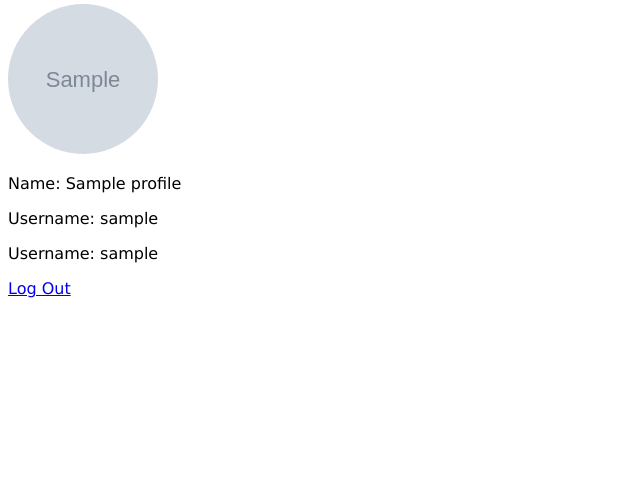
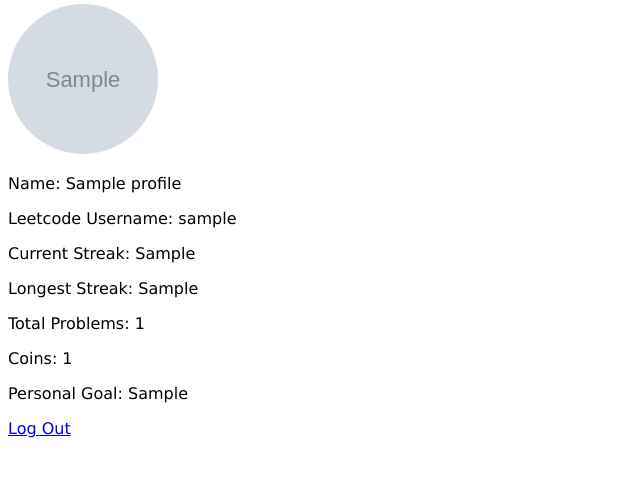
Before and after one commit to nessa272/LeetCode-Competition, a Flask app: template templates/profile.html in a window 1280 px wide. Shown: the part 140-617 px from the top of the page, without its empty margins (0-640 px from the left). Run offline with Flask 3, Linux system fonts and the light colour scheme; the template is opened without the code that fills it: most values are stand-ins (such as "Sample title", 1, 10 or a date in 2020); grey boxes marked "Sample" are stand-in pictures.

Commit message:
add profile showing granularity and some html updates

```diff
--- a/app.py
+++ b/app.py
@@ -33,13 +33,10 @@ def about():
 @app.route('/profile/<pid>')
 def profile(pid):
     '''
-    Loads a user's profile
+    Loads a user's profile based on input pid.
     '''
-    if 'pid' not in session:
-        return redirect(url_for('login'))
-    # else, if signed in already show info
     conn=dbi.connect()
-    profile = db_queries.get_profile(conn, session['pid']) # query
+    profile = db_queries.get_profile(conn, pid) # query
     print(profile)
     # curs.close()
     conn.close()
--- a/templates/profile.html
+++ b/templates/profile.html
@@ -7,11 +7,12 @@
      style="width:150px;height:150px;border-radius:50%;object-fit:cover;">
 
 <p>Name: {{ profile.name }}</p>
-<p>Username: {{ profile.username }}</p>
-<p>Username: {{ profile.username }}</p>
-
-
-
+<p>Leetcode Username: {{ profile.lc_username }}</p>
+<p>Current Streak: {{ profile.current_streak }}</p>
+<p>Longest Streak: {{ profile.longest_streak }}</p>
+<p>Total Problems: {{ profile.total_problems }}</p>
+<p>Coins: {{ profile.num_coins }}</p>
+<p>Personal Goal: {{ profile.personal_goal }}</p>
 
 <a href="{{ url_for('logout') }}">Log Out</a>
 {% endblock %}
```
